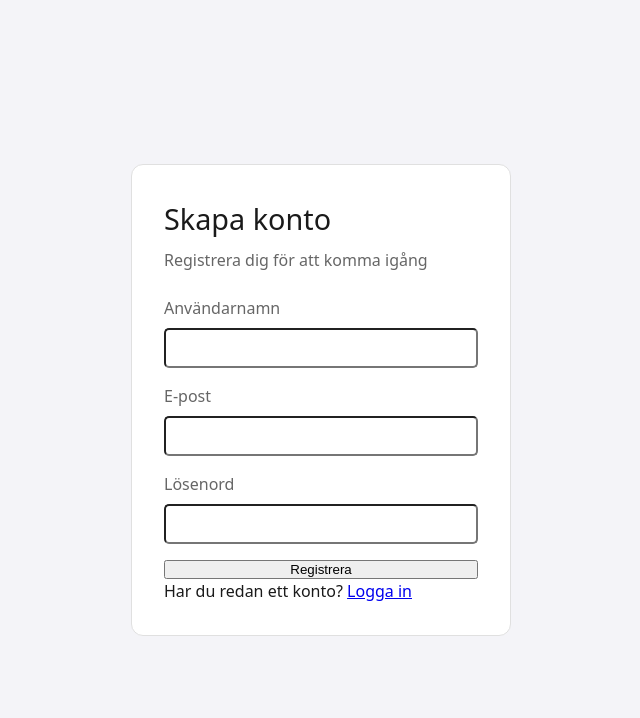
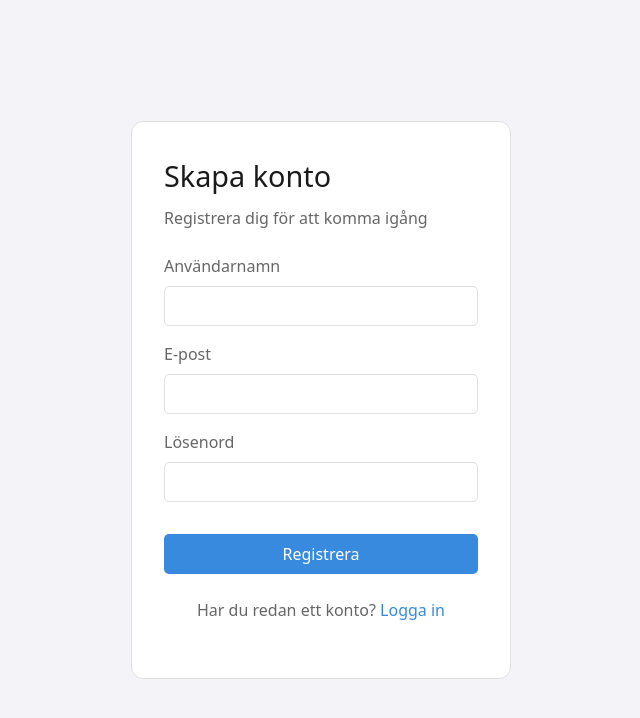
Before and after one commit to Punttt/auth-frontend, a website built with Vite: page index.html in a window 1280 px wide. Shown: the whole page, without its empty margins (319-959 px from the left). Built offline with nearby package versions, Linux system fonts and the light colour scheme.

Commit message:
lägger färdig css för formuläret

```diff
--- a/index.html
+++ b/index.html
@@ -25,7 +25,7 @@
         <button>Registrera</button>
       </form>
 
-      <span>Har du redan ett konto? <a href="/login">Logga in</a></span>
+      <p>Har du redan ett konto? <a href="/login">Logga in</a></p>
     </main>
     <script type="module" src="/src/js/register.js"></script>
   </body>
--- a/src/css/main.scss
+++ b/src/css/main.scss
@@ -69,11 +69,48 @@ form {
         padding: 0 1rem;
         margin-bottom: 1rem;
         border-radius: 5px;
+        border: 0.5px solid $border;
         font-size: 14px;
-        font-family: inherit;
+        font: inherit;
         background: $bg-card;
         color: $text-primary;
+
+        &:focus {
+            outline: none;
+            border-color: $primary;
+            border-width: 1px;
+        }
+    }
+    button {
+        margin-top: 1rem;
+        height: 2.5rem;
+        border-radius: 5px;
+        border: none;
+        background: $primary;
+        font: inherit;
+        color: #fff;
+        font-weight: 500;
+        cursor: pointer;
+    }
+    button:hover {
+        background: $primary-hover;
     }
 
+}
 
+p:last-child {
+    text-align: center;
+    font-size: 1rem;
+    color: $text-secondary;
+    margin-top: 1.5rem;
+
+    a {
+        color: $primary;
+        font-weight: 500;
+        text-decoration: none;
+
+        &:hover {
+            text-decoration: underline;
+        }
+    }
 }
```
